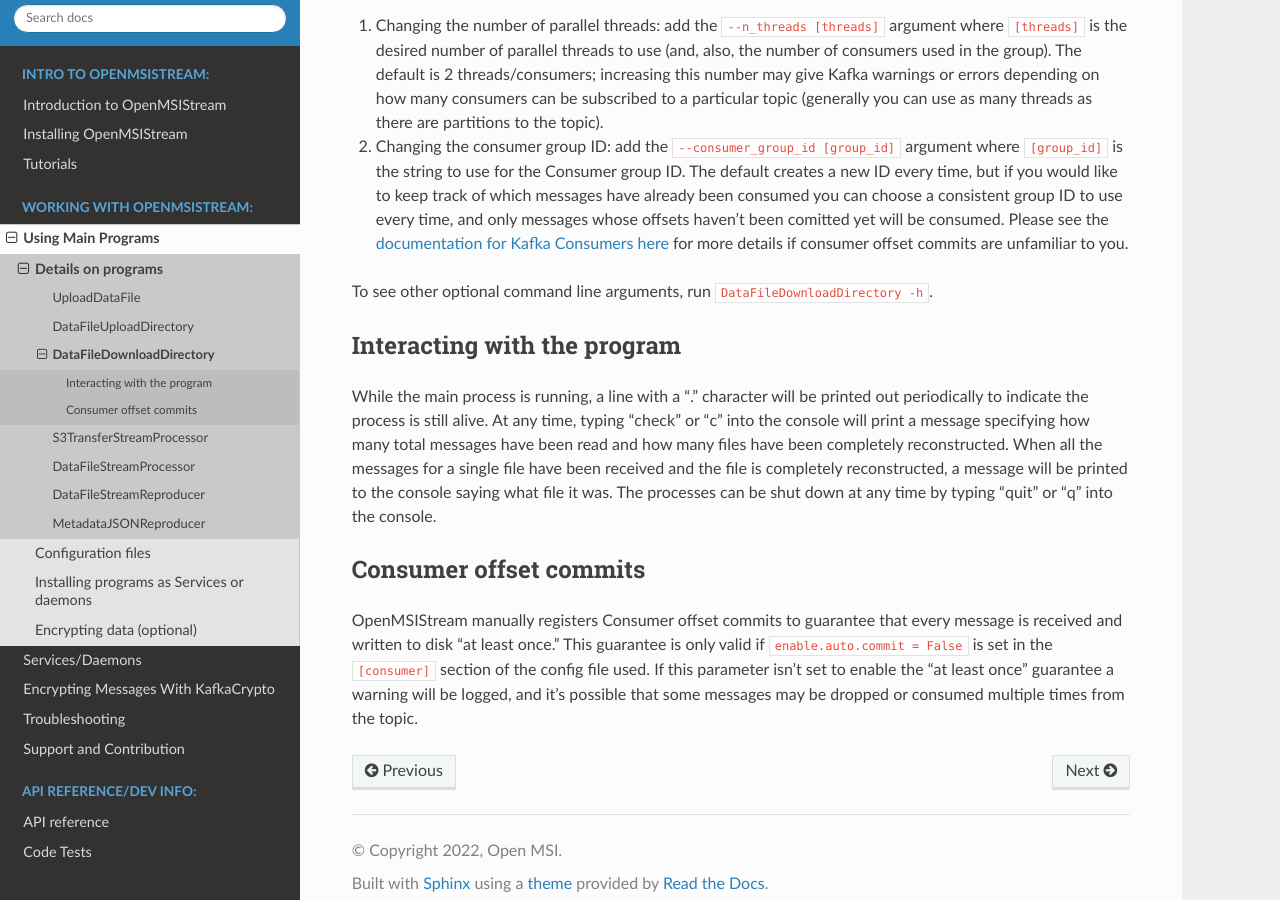
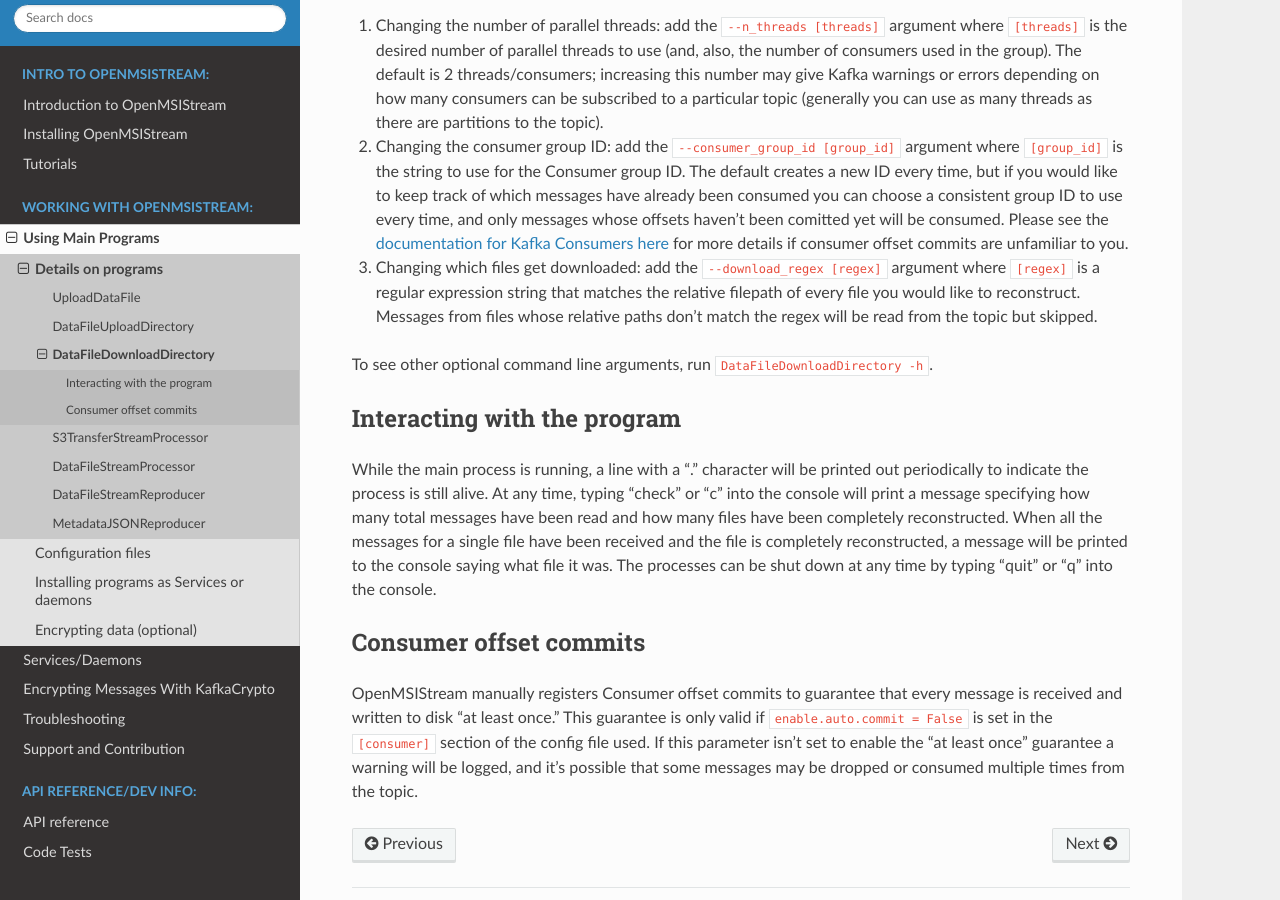
Before and after one commit to openmsi/openmsistream, a Sphinx documentation site: the page built from docs/source/user_info/main_programs/data_file_download_directory.rst, in a window 1280 px wide and 900 px high, scrolled down 995 px. Built offline with Sphinx 7.4.7 and the Read the Docs theme 2.0.0, drawn with Linux system fonts in a browser that asks for light colours.

Commit message:
documentation

```diff
--- a/docs/source/user_info/base_classes/data_file_stream_processor.rst
+++ b/docs/source/user_info/base_classes/data_file_stream_processor.rst
@@ -12,7 +12,7 @@
 
 The first argument to the :func:`openmsistream.DataFileStreamProcessor._process_downloaded_data_file` function is a :class:`~.data_file_io.DownloadDataFileToMemory` object holding a file that has been fully reconstructed from chunks in a topic. The content of the file can be accessed using its :attr:`bytestring` attribute. The second argument to that function is a :class:`threading.Lock` object that can be used to ensure only one instance of the processing function is running at a time even though multiple consumer threads may be running. The processing function should return None if it completes successfully, otherwise it should return a caught :class:`Exception` object.
 
-The :func:`openmsistream.utilities.Runnable.run_from_command_line` function is a class method that should be written like a script to run the class end-to-end. In that function, a user can call :func:`openmsistream.utilities.Runnable.get_argument_parser` to get the command-line argument parser to use. If a user would like to add additional command line arguments for the extended class they can implement the :func:`openmsistream.utilities.Runnable.get_command_line_arguments` class method. Command line arguments already defined include the config file, topic name, number of consumer threads, and output location; they can be picked up by calling :func:`super().get_command_line_arguments` in the extended class.
+The :func:`openmsistream.utilities.Runnable.run_from_command_line` function is a class method that should be written like a script to run the class end-to-end. In that function, a user can call :func:`openmsistream.utilities.Runnable.get_argument_parser` to get the command-line argument parser to use. If a user would like to add additional command line arguments for the extended class they can implement the :func:`openmsistream.utilities.Runnable.get_command_line_arguments` class method. Command line arguments already defined include the config file, topic name, number of consumer threads, download regex, and output location; they can be picked up by calling :func:`super().get_command_line_arguments` in the extended class.
 
 With a :func:`openmsistream.utilities.Runnable.run_from_command_line` function defined, adding a block like this::
 
--- a/docs/source/user_info/base_classes/data_file_stream_reproducer.rst
+++ b/docs/source/user_info/base_classes/data_file_stream_reproducer.rst
@@ -12,7 +12,7 @@
 
 The first argument to the :func:`openmsistream.DataFileStreamReproducer._get_processing_result_message_for_file` function is an :class:`~.data_file_io.DownloadDataFileToMemory` object holding a file that has been fully reconstructed from chunks in a topic. The content of the file can be accessed using its :attr:`bytestring` attribute. The second argument to that function is a :class:`threading.Lock` object that can be used to ensure only one instance of the function is running at a time even though multiple threads may be running, in case computing the result requires modifying a shared resource. The function should return a :class:`~.data_file_io.ReproducerMessage` object so that the Producer callback arguments are already defined. If computing the message fails, an explanatory warning or error should be logged in :func:`openmsistream.DataFileStreamReproducer._get_processing_result_message_for_file` and None should be returned.
 
-The :func:`openmsistream.utilities.Runnable.run_from_command_line` function is a class method that should be written like a script to run the class end-to-end. In that function, a user can call :func:`openmsistream.utilities.Runnable.get_argument_parser` to get the command-line argument parser to use. If a user would like to add additional command line arguments for the extended class they can implement the :func:`openmsistream.utilities.Runnable.get_command_line_arguments` class method. Command line arguments already defined include the config file, consumer and producer topic names/numbers of threads, and output location; they can be picked up by calling :func:`super().get_command_line_arguments` in the extended class.
+The :func:`openmsistream.utilities.Runnable.run_from_command_line` function is a class method that should be written like a script to run the class end-to-end. In that function, a user can call :func:`openmsistream.utilities.Runnable.get_argument_parser` to get the command-line argument parser to use. If a user would like to add additional command line arguments for the extended class they can implement the :func:`openmsistream.utilities.Runnable.get_command_line_arguments` class method. Command line arguments already defined include the config file, consumer and producer topic names/numbers of threads, the download regex, and output location; they can be picked up by calling :func:`super().get_command_line_arguments` in the extended class.
 
 With a :func:`openmsistream.utilities.Runnable.run_from_command_line` function defined, adding a block like this::
 
--- a/docs/source/user_info/base_classes/metadata_json_reproducer.rst
+++ b/docs/source/user_info/base_classes/metadata_json_reproducer.rst
@@ -10,7 +10,7 @@
 
 The main function that users will need to write to instantiate their own MetadataJSONReproducer-type classes is :func:`openmsistream.MetadataJSONReproducer._get_metadata_dict_for_file`, which will compute the metadata dictionary for each reconstructed data file as they become available. The argument to that function is an :class:`~.data_file_io.DownloadDataFileToMemory` object holding a file that has been fully reconstructed from chunks in a topic; the content of the file can be accessed using its :attr:`bytestring` attribute. The function should return a dictionary of metadata keys and values when successful, but it can safely raise Exceptions or log warnings if necessary (Exceptions raised will be logged without crashing the program).
 
-If a user would like to add additional command line arguments for the extended class they can also implement the :func:`openmsistream.utilities.Runnable.get_command_line_arguments` class method. Command line arguments already defined include the config file, consumer and producer topic names/numbers of threads, and output location; they can be picked up by calling :func:`super().get_command_line_arguments` in the extended class.
+If a user would like to add additional command line arguments for the extended class they can also implement the :func:`openmsistream.utilities.Runnable.get_command_line_arguments` class method. Command line arguments already defined include the config file, consumer and producer topic names/numbers of threads, download regex, and output location; they can be picked up by calling :func:`super().get_command_line_arguments` in the extended class.
 
 Adding a block like this::
 
--- a/docs/source/user_info/main_programs/data_file_download_directory.rst
+++ b/docs/source/user_info/main_programs/data_file_download_directory.rst
@@ -20,6 +20,7 @@
 
 #. Changing the number of parallel threads: add the ``--n_threads [threads]`` argument where ``[threads]`` is the desired number of parallel threads to use (and, also, the number of consumers used in the group). The default is 2 threads/consumers; increasing this number may give Kafka warnings or errors depending on how many consumers can be subscribed to a particular topic (generally you can use as many threads as there are partitions to the topic).
 #. Changing the consumer group ID: add the ``--consumer_group_id [group_id]`` argument where ``[group_id]`` is the string to use for the Consumer group ID. The default creates a new ID every time, but if you would like to keep track of which messages have already been consumed you can choose a consistent group ID to use every time, and only messages whose offsets haven't been comitted yet will be consumed. Please see the `documentation for Kafka Consumers here <https://docs.confluent.io/platform/current/clients/consumer.html>`_ for more details if consumer offset commits are unfamiliar to you.
+#. Changing which files get downloaded: add the ``--download_regex [regex]`` argument where ``[regex]`` is a regular expression string that matches the relative filepath of every file you would like to reconstruct. Messages from files whose relative paths don't match the regex will be read from the topic but skipped.
 
 To see other optional command line arguments, run ``DataFileDownloadDirectory -h``.
 
--- a/docs/source/user_info/main_programs/s3_transfer_stream_processor.rst
+++ b/docs/source/user_info/main_programs/s3_transfer_stream_processor.rst
@@ -39,6 +39,7 @@
 
 #. Changing the number of parallel threads: add the ``--n_threads [threads]`` argument where ``[threads]`` is the desired number of parallel threads to use (and, also, the number of consumers used in the group). The default is 2 threads/consumers; increasing this number may give Kafka warnings or errors depending on how many consumers can be subscribed to a particular topic (generally you can use as many threads as their are partitions to the topic).
 #. Changing the consumer group ID: add the ``--consumer_group_id [group_id]`` argument where ``[group_id]`` is the string to use for the Consumer group ID. The default creates a new ID every time, but if you would like to keep track of which messages have already been consumed you can choose a consistent group ID to use every time, and only messages whose offsets haven't been comitted yet will be consumed. Please see the `documentation for Kafka Consumers here <https://docs.confluent.io/platform/current/clients/consumer.html>`_ for more details if consumer offset commits are unfamiliar to you.
+#. Changing which files get processed: add the ``--download_regex [regex]`` argument where ``[regex]`` is a regular expression string that matches the relative filepath of every file you would like to process. Messages from files whose relative paths don't match the regex will be read from the topic but skipped.
 #. Putting the logs and registry .csv files in a custom location: add the ``--output_dir [output_dir]`` argument, where ``[output_dir]`` is the path to a directory where the output should be saved (it will be created if it doesn't exist yet). By default the output is written to a directory called ``S3TransferStreamProcessor_output`` in the current working directory.
 
 To see other optional command line arguments, run ``S3TransferStreamProcessor -h``.
```
